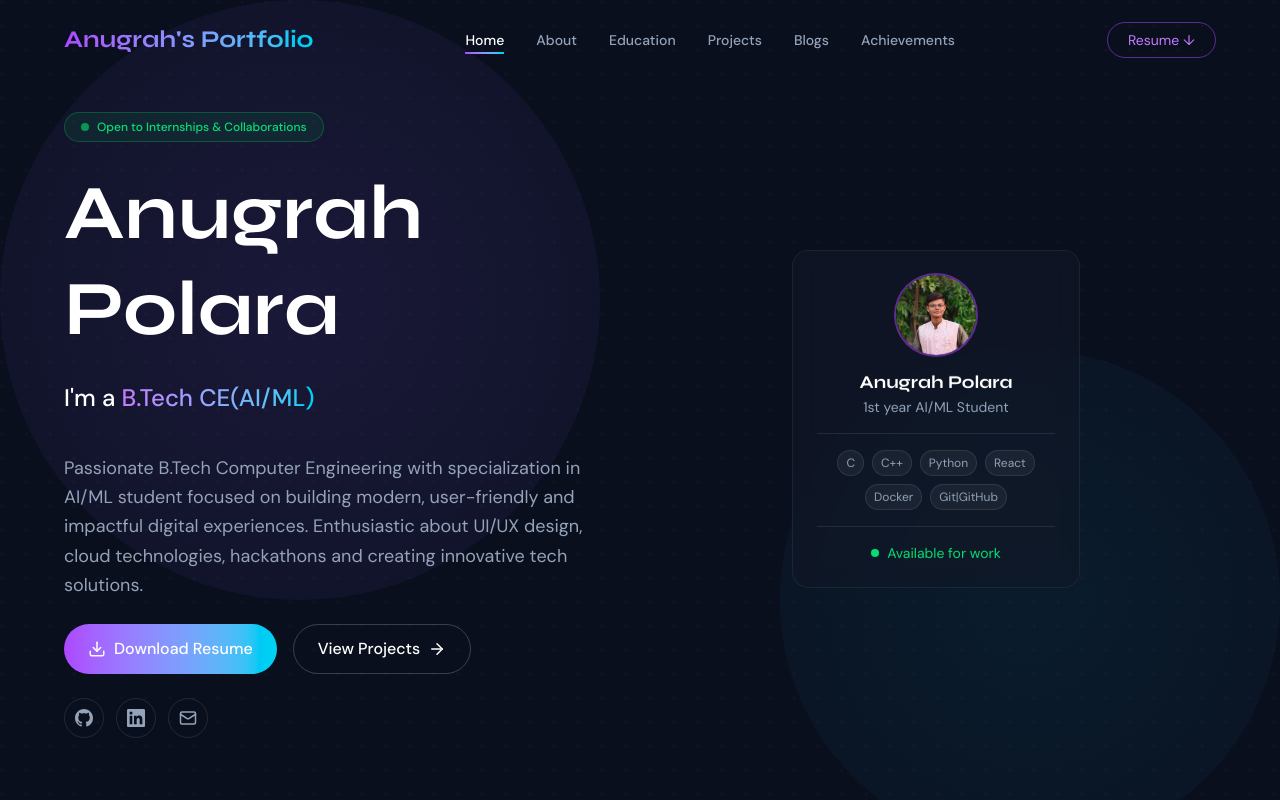
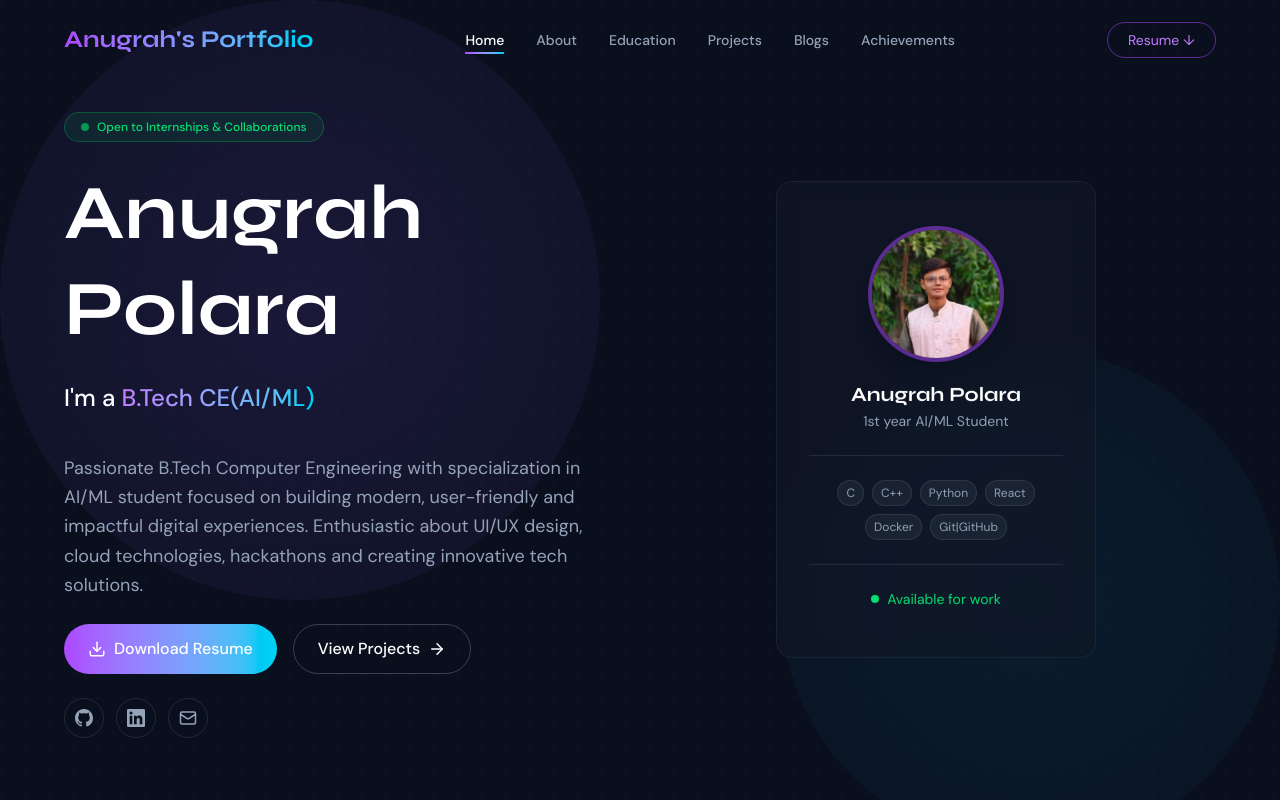
Before and after one commit to anugrahpolra312-art/Anugrah-s-Portfolio, a React (Vite) app: page / in a window 1280 px wide. Shown: the top 800 px of the page. Built offline with nearby package versions, Linux system fonts and the light colour scheme.

Commit message:
Updated project

```diff
--- a/src/sections/About.jsx
+++ b/src/sections/About.jsx
@@ -37,7 +37,7 @@ const About = () => (
           variants={fadeUp}
         >
           <div className="relative">
-            <div className="w-72 h-80 rounded-2xl overflow-hidden ring-2 ring-purple-500/30">
+            <div className="w-80 h-100 rounded-2xl overflow-hidden ring-2 ring-purple-500/30">
               <div className="w-full h-full bg-gradient-to-br from-purple-900/40 to-cyan-900/30 flex items-center justify-center">
                 <span className="text-8xl select-none">👨‍💻</span>
               </div>
--- a/src/sections/Hero.jsx
+++ b/src/sections/Hero.jsx
@@ -9,10 +9,10 @@ const HeroCard = () => (
   <motion.div
     animate={{ y: [0, -8, 0] }}
     transition={{ duration: 4, ease: 'easeInOut', repeat: Infinity }}
-    className="glass-card p-6 w-72"
+    className="glass-card py-12 px-8 w-80 min-h-[460px] flex flex-col justify-center"
   >
-    <div className="flex flex-col items-center gap-4">
-      <div className="w-20 h-20 rounded-full overflow-hidden ring-2 ring-purple-500/50 flex items-center justify-center select-none">
+    <div className="flex flex-col items-center gap-6">
+      <div className="w-32 h-32 rounded-full overflow-hidden ring-4 ring-purple-500/50 flex items-center justify-center select-none shadow-xl">
         <img
           src={profileImg}
           alt="Anugrah Polara"
@@ -20,7 +20,7 @@ const HeroCard = () => (
         />
       </div>
       <div className="text-center">
-        <p className="font-heading font-bold text-white text-lg leading-tight">Anugrah Polara</p>
+        <p className="font-heading font-bold text-white text-xl leading-tight">Anugrah Polara</p>
         <p className="text-sm text-text-secondary mt-1">1st year AI/ML Student</p>
       </div>
 
```
